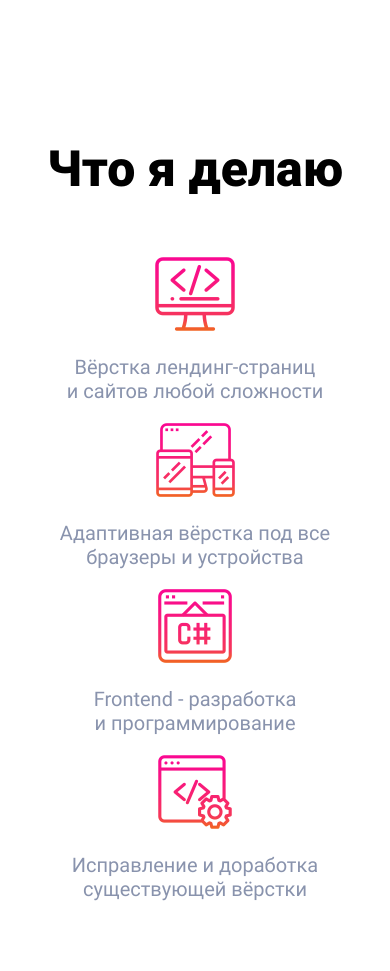
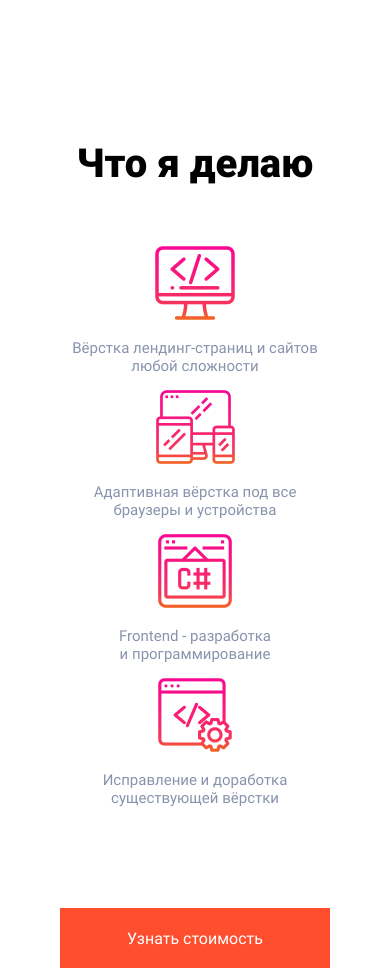
Before and after one commit to kukushka97/devwebsite, a plain HTML site: page index.html in a window 390 px wide. Shown: the part 1100-2071 px from the top of the page. Drawn offline with nearby package versions, Linux system fonts and the light colour scheme.

Commit message:
2 commit

```diff
--- a/style.css
+++ b/style.css
@@ -1214,6 +1214,12 @@ footer p {
 		font-size: 15px;
 		margin-top: 25px;
 	}
+	.services-info__header {
+		font-size: 40px !important;
+	}
+	.services-list__info {
+		font-size: 15px;
+	}
 }
 
 @media (max-width: 440px) {
```
